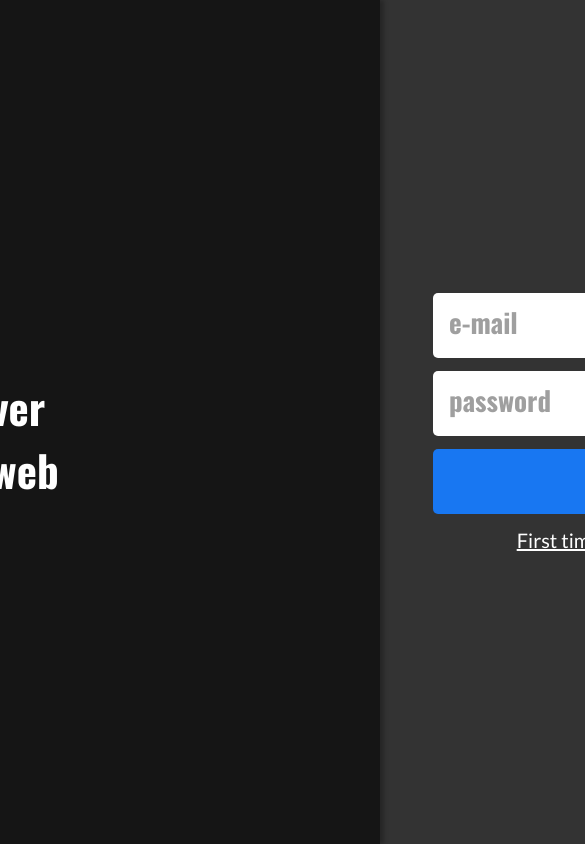
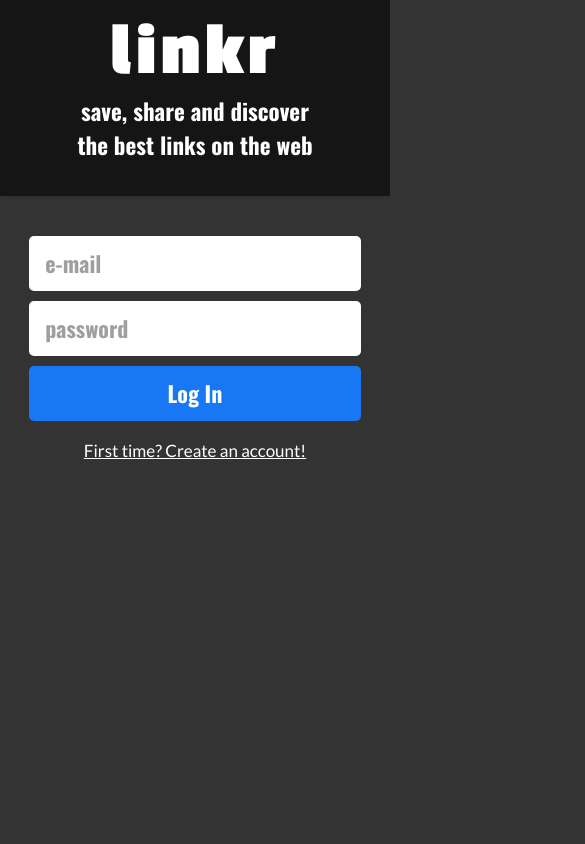
Before and after one commit to mdeosjr/linkr-front, a React (Create React App) app: page / in a window 390 px wide. Shown: the top 844 px of the page, 585 px wide, since content can reach past the window. Built offline with nearby package versions, Linux system fonts and the light colour scheme.

Commit message:
feat: layout mobile

```diff
--- a/src/components/Container.js
+++ b/src/components/Container.js
@@ -2,6 +2,16 @@ import styled from 'styled-components';
 
 const Container = styled.div`
     display: flex;
+    width: 100vw;
+    height: 100vh;
+
+    @media (max-width: 600px) {
+        flex-direction: column;
+        align-items: center;
+        justify-content: center;
+        width: 100%;
+        min-height: 100vh;
+    }
 `;
 
 export default Container;
--- a/src/components/Form.js
+++ b/src/components/Form.js
@@ -3,7 +3,7 @@ import { Link } from 'react-router-dom';
 
 const Form = styled.div`
     height: 100vh;
-    width: 535px;
+    width: 35vw;
     display: flex;
     justify-content: center;
     align-items: center;
@@ -14,12 +14,43 @@ const Form = styled.div`
         display: flex;
         flex-direction: column;
         gap: 13px;
+        width: 85%;
+    }
+
+    @media (max-width: 600px) {
+        flex-direction: column;
+        width: 100%;
+        justify-content: flex-start;
+        padding-top: 40px;
+        gap: 20px;
+
+        form {
+            gap: 10px;
+        }
+
+        a {
+            font-size: 17px;
+            line-height: 20px;
+        }
+
+        input {
+            height: 55px;
+            &::placeholder {
+                font-size: 22px;
+                line-height: 33px;
+            }
+        }
+
+        button {
+            height: 55px;
+            font-size: 22px;
+        }
     }
 `;
 
 const Input = styled.input`
     all: unset;
-    width: 429px;
+    width: 100%;
     height: 65px;
     padding-left: 16px;
     box-sizing: border-box;
@@ -38,7 +69,7 @@ const Input = styled.input`
 
 const Button = styled.button`
     all: unset;
-    width: 429px;
+    width: 100%;
     height: 65px;
     display: flex;
     justify-content: center;
@@ -61,6 +92,7 @@ const StyledLink = styled(Link)`
     cursor: pointer;
     color: #FFFFFF;
     text-decoration: underline;
+    text-align: center;
 `;
 
 export {
--- a/src/components/TitleSide.js
+++ b/src/components/TitleSide.js
@@ -1,19 +1,14 @@
 import styled from 'styled-components';
 
 const TitleSide = styled.div`
-    width: 905px;
     height: 100vh;
+    width: 65vw;
     background-color: #151515;
     box-shadow: 4px 0px 4px rgba(0, 0, 0, 0.25);
     display: flex;
-
-    .textContainer {
-        display: flex;
-        flex-direction: column;
-        justify-content: center;
-        height: 90vh;
-        margin-left: 144px;
-    }
+    flex-direction: column;
+    padding-left: 144px;
+    padding-top: 290px;
 
     h1 {
         font: normal 700 106px 'Passion One';
@@ -29,6 +24,24 @@ const TitleSide = styled.div`
 
         color: #FFFFFF;
     }
+
+    @media (max-width: 600px) {
+        flex-direction: column;
+        width: 100vw;
+        height: 30%;
+        padding: 10px 69px;
+        text-align: center;
+
+        h1 {
+            font-size: 76px;
+            line-height: 84px;
+        }
+
+        h2 {
+            font-size: 23px;
+            line-height: 34px;
+        }
+    }
 `;
 
 export default TitleSide;
--- a/src/pages/Login/index.js
+++ b/src/pages/Login/index.js
@@ -44,13 +44,11 @@ function Login() {
   return (
     <Container>
         <TitleSide>
-                <div className="textContainer">
                     <h1>linkr</h1>
                     <h2>
                         save, share and discover<br/>
                         the best links on the web
                     </h2>
-                </div>
         </TitleSide>
         <Form>
             <form onSubmit={login}>
```
